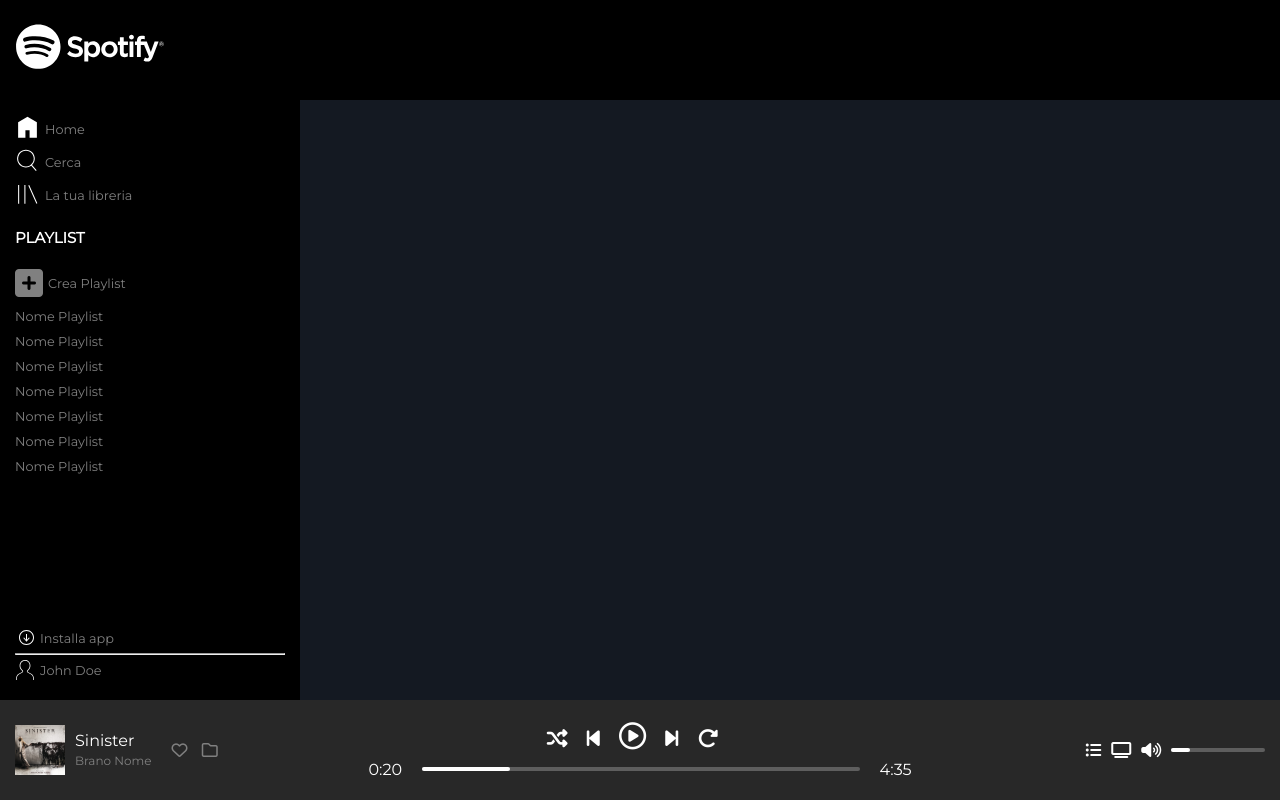
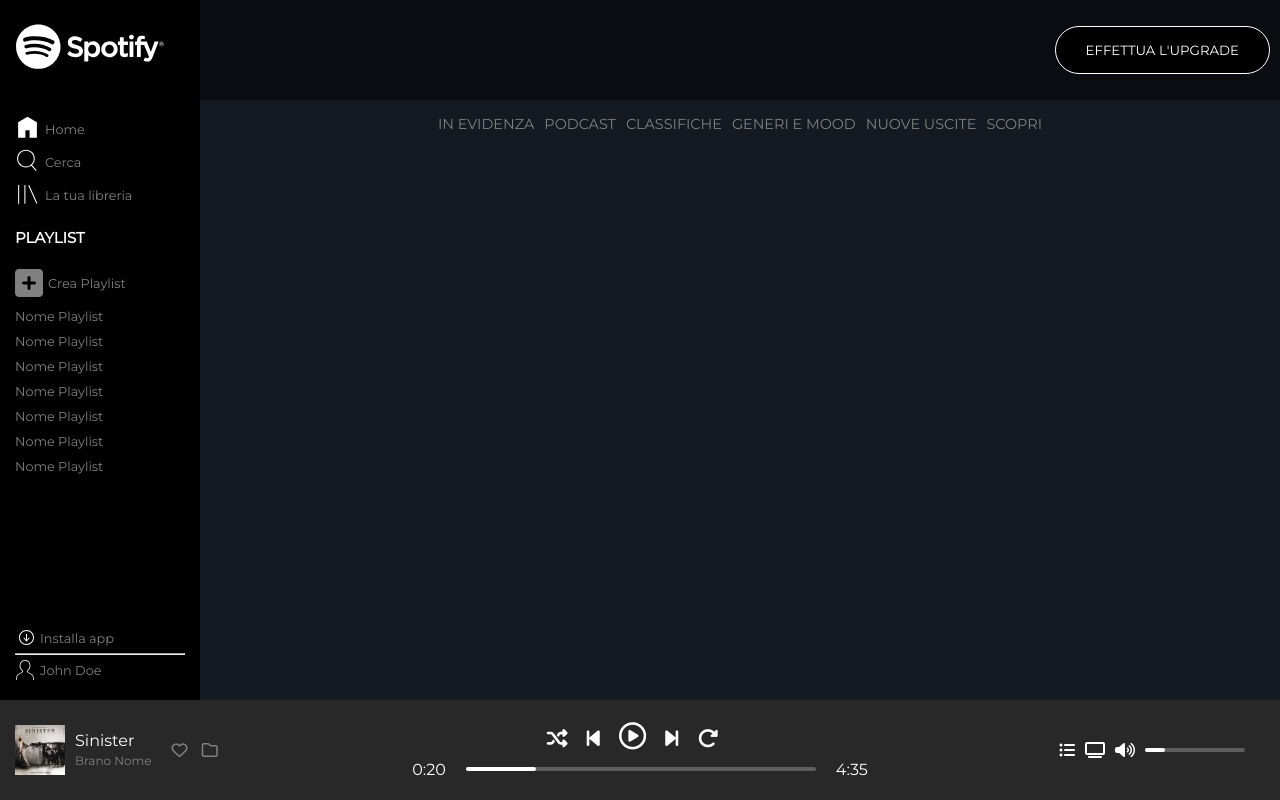
Before and after one commit to robertoraciti/html-css-spotifyweb, a plain HTML site: page index.html in a window 1280 px wide. Drawn offline with Linux system fonts and the light colour scheme.

Commit message:
add header and album list

```diff
--- a/css/style.css
+++ b/css/style.css
@@ -18,21 +18,37 @@
 header {
   height: 100px;
   color: white;
-  background-color: black;
+  background-color: rgba(0, 0, 0, 0.5);
+  position: sticky;
+  left: 0;
+  top: 0;
+  text-align: right;
+  padding: 0 10px;
 }
 
 #content {
   height: calc(100vh - 100px);
+  overflow: auto;
+  width: calc(100% - 200px);
+  background-color: #141922;
+  color: gray;
+}
+
+#album {
+  height: calc(100vh - 200px);
+  padding: 15px;
 }
 
 footer {
   height: 100px;
+  width: 100%;
   background-color: #282828;
   color: white;
+  position: fixed;
 }
 
 #navbar {
-  width: 300px;
+  width: 200px;
   color: gray;
   padding: 15px;
   display: flex;
@@ -107,14 +123,32 @@
   margin-right: 5px;
 }
 
-#content {
-  width: calc(100% - 300px);
-  background-color: #141922;
-  color: gray;
+.flex {
+  display: flex;
 }
 
-.flex {
+/* HEADER */
+
+#header .btn-container {
+  line-height: 100px;
+}
+
+.upgrade {
+  background-color: black;
+  color: white;
+  border: 1px solid white;
+  padding: 15px 30px;
+  border-radius: 35px;
+}
+
+/* ALBUM SECTION */
+
+#album-list .list {
   display: flex;
+  list-style-type: none;
+  justify-content: center;
+  gap: 10px;
+  font-size: 0.9rem;
 }
 
 /* DETAILS */
@@ -125,16 +159,12 @@
 
 /* FOOTER */
 
-#footer .row {
+#footer .player {
   display: flex;
   justify-content: space-between;
   height: 100px;
   align-items: center;
   padding: 0 15px;
-}
-
-#footer col {
-  width: calc(100% / 3);
 }
 
 .left-footer {
@@ -197,17 +227,14 @@
   margin-top: 10px;
 }
 
-.time {
+.content-bar {
+  width: 350px;
   margin: 0 20px;
-}
-
-.content-bar {
-  width: 70%;
 }
 
 .bar {
   height: 4px;
-  width: 100%;
+  width: 350pxpx;
   border-radius: 8px;
   background-color: #5e5e5e;
 }
@@ -220,13 +247,13 @@
 }
 
 .right-footer .content-bar {
-  width: 30%;
+  width: 100px;
   margin-left: 10px;
 }
 
 .right-footer .bar {
   height: 4px;
-  width: 100%;
+  width: 100px;
   border-radius: 8px;
   background-color: #5e5e5e;
 }
--- a/index.html
+++ b/index.html
@@ -17,7 +17,7 @@
       referrerpolicy="no-referrer"
     />
     <link rel="stylesheet" href="./css/style.css" />
-    <title>Document</title>
+    <title>Spotify</title>
   </head>
   <body>
     <main class="top-content flex">
@@ -75,12 +75,28 @@
         </section>
       </nav>
       <section id="content">
-        <header></header>
+        <header id="header">
+          <div class="btn-container">
+            <button class="upgrade">EFFETTUA L'UPGRADE</button>
+          </div>
+        </header>
+        <div id="album">
+          <div id="album-list">
+            <ul class="list">
+              <li class="list-item">IN EVIDENZA</li>
+              <li class="list-item">PODCAST</li>
+              <li class="list-item">CLASSIFICHE</li>
+              <li class="list-item">GENERI E MOOD</li>
+              <li class="list-item">NUOVE USCITE</li>
+              <li class="list-item">SCOPRI</li>
+            </ul>
+          </div>
+        </div>
       </section>
     </main>
     <footer id="footer">
-      <div class="row">
-        <div class="col left-footer bordered">
+      <div class="player">
+        <div class="left-footer bordered">
           <img src="./img/sinister.jpeg" alt="" />
           <div>
             <p>Sinister</p>
@@ -91,7 +107,7 @@
             <i class="fa-regular fa-folder"></i>
           </div>
         </div>
-        <div class="col center-footer bordered">
+        <div class="center-footer bordered">
           <div class="player-icons">
             <i class="fa-solid fa-shuffle"></i>
             <i class="fa-solid fa-backward-step"></i>
@@ -109,7 +125,7 @@
             <div class="time">4:35</div>
           </div>
         </div>
-        <div class="col right-footer bordered">
+        <div class="right-footer bordered">
           <i class="fa-solid fa-list-ul"></i>
           <i class="fa-solid fa-tv"></i>
           <i class="fa-solid fa-volume-high"></i>
```
